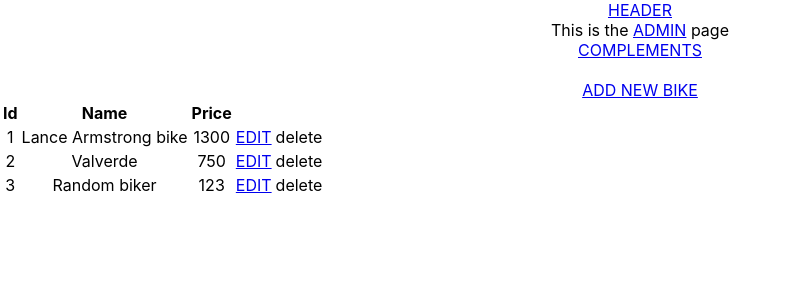
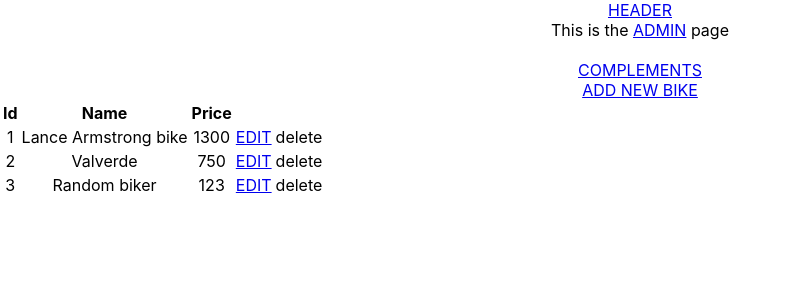
Before and after one commit to jaumefabrega/bikaloon, a React (Create React App) app in the folder client/: page /admin in a window 1280 px wide. Shown: the top 300 px of the page, without its empty margins (0-788 px from the left). Built offline with nearby package versions, Linux system fonts and the light colour scheme.

Commit message:
feat CLIENT: move up admin navigation between bikes and complements pages

```diff
--- a/client/src/components/Admin/Admin.js
+++ b/client/src/components/Admin/Admin.js
@@ -1,17 +1,20 @@
 import React from 'react'
-import { Link, useRouteMatch, Switch, Route } from "react-router-dom";
+import { Link, useRouteMatch, Switch, Route, useLocation } from "react-router-dom";
 import BikesDashboard from '../BikesDashboard/BikesDashboard';
 import ComplementsDashboard from '../ComplementsDashboard/ComplementsDashboard';
 
 export default function Admin() {
 
   const match = useRouteMatch();
+  const location = useLocation();
 
+  console.log(location);
   return (
     <div>
       This is the <Link to={match.path} >ADMIN</Link> page
       <br/>
-
+      <br/>
+      <Link to={location.pathname.includes('complements') ? '/admin' : '/admin/complements'} >{location.pathname.includes('complements') ? 'BIKES' : 'COMPLEMENTS'}</Link>
       <Switch>
         <Route path={`${match.path}/bike/:bikeId`}>
           <h1>Hello</h1>
--- a/client/src/components/BikesDashboard/BikesDashboard.js
+++ b/client/src/components/BikesDashboard/BikesDashboard.js
@@ -14,9 +14,6 @@ export default function BikesDashboard() {
 
   return (
     <div>
-      <Link to={'/admin/complements'} >COMPLEMENTS</Link>
-      <br/>
-      <br/>
       <Link to={'/admin/bike/new'} >ADD NEW BIKE</Link>
         <table>
           <thead>
--- a/client/src/components/ComplementsDashboard/ComplementsDashboard.js
+++ b/client/src/components/ComplementsDashboard/ComplementsDashboard.js
@@ -24,7 +24,7 @@ export default function BikesDashboard() {
     ? <p>Select a complement</p>
     : (
       <div>
-        <h2>{selectedComplement ? selectedComplement.name : ''} options</h2>
+        <h2>{selectedComplement ? selectedComplement.name : ''} options ({complementOptions.length})</h2>
         <table>
           <thead>
             <tr>
@@ -52,9 +52,6 @@ export default function BikesDashboard() {
 
   return (
     <div>
-      <Link to={'/admin'} >BIKES</Link>
-      <br/>
-      <br/>
       <div style={{display:'flex'}}>
         <div>
             <h2>COMPLEMENTS</h2>
```
